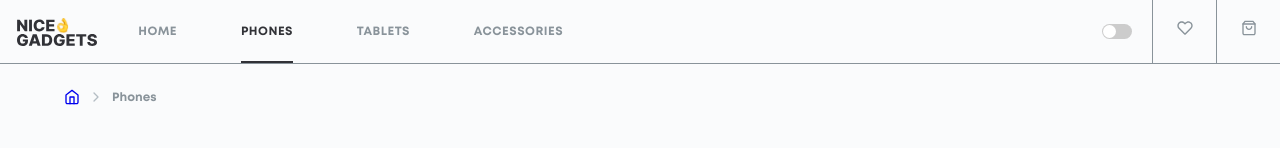
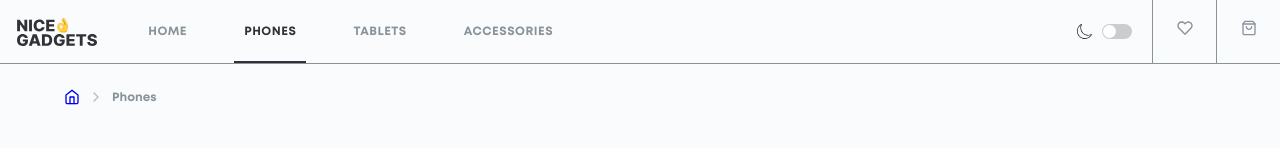
Before and after one commit to fe-nov23-Skynet/product_catalog, a React (Create React App) app: page /phones in a window 1280 px wide. Shown: the top 148 px of the page. Built offline with nearby package versions, Linux system fonts and the light colour scheme.

Commit message:
add moon/sun & padding in header

```diff
--- a/src/components/Header/Header.tsx
+++ b/src/components/Header/Header.tsx
@@ -8,6 +8,8 @@ import cn from 'classnames';
 import { useState } from 'react';
 import { ReactComponent as Favorites } from '../../styles/icons/Favourites.svg';
 import { ReactComponent as Cart } from '../../styles/icons/Cart.svg';
+import { ReactComponent as Moon } from '../../styles/icons/Moon.svg';
+import { ReactComponent as Sun } from '../../styles/icons/Sun.svg';
 import { ReactComponent as Menu } from '../../styles/icons/menu.svg';
 import { ReactComponent as Close } from '../../styles/icons/close.svg';
 import { useFavoriteState } from '../../customHooks/useFavoriteState';
@@ -88,7 +90,17 @@ export function Header() {
           </nav>
 
           <div className="header_box">
-            <ToggleButton componentKey={1} />
+            <div className="theme_button">
+              <div className="theme_badge">
+                {UIState.isDarkMode ? (
+                  <Sun width="15" height="15" />
+                ) : (
+                  <Moon width="15" height="15" />
+                )}
+              </div>
+
+              <ToggleButton componentKey={1} />
+            </div>
 
             <div className="header_box__container">
               <NavLink
--- a/src/components/Header/header.scss
+++ b/src/components/Header/header.scss
@@ -65,6 +65,7 @@
       line-height: 11px;
       letter-spacing: 0.04em;
       height: 100%;
+      padding: 0 10px;
     }
   }
 }
@@ -76,6 +77,18 @@
 .header_box {
   display: flex;
   align-items: center;
+
+  .theme_button {
+    display: flex;
+    align-items: center;
+  }
+}
+
+.theme_badge {
+  height: 15px;
+  width: 15px;
+  color: $color-h;
+  margin-right: 10px;
 }
 
 .header_box__container {
```
Also changed, not shown: src/styles/icons/Moon.svg (added), src/styles/icons/Sun.svg (added).
